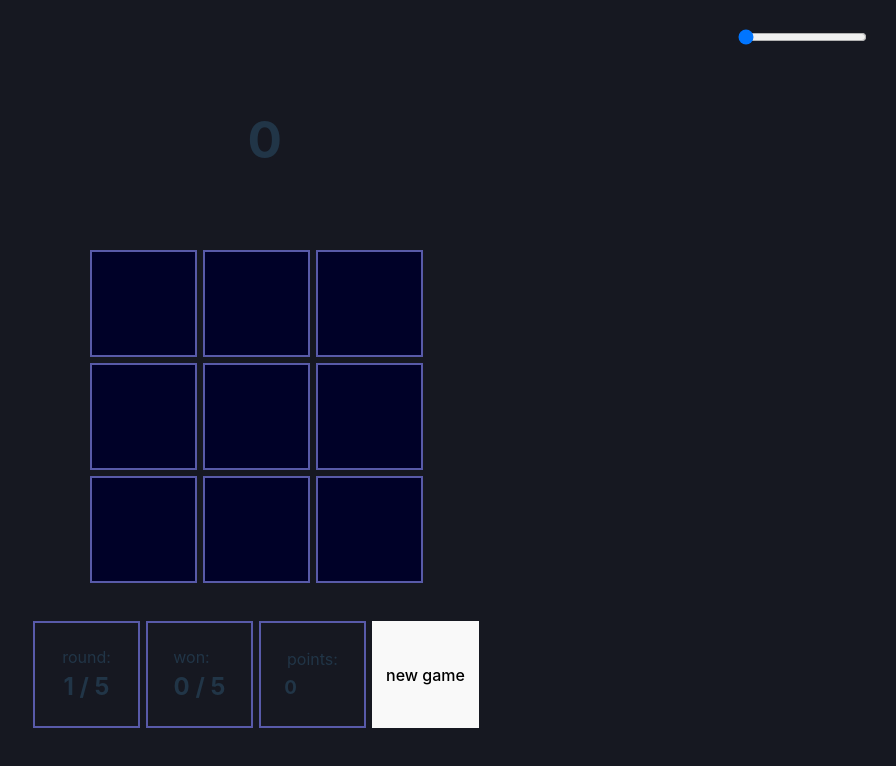
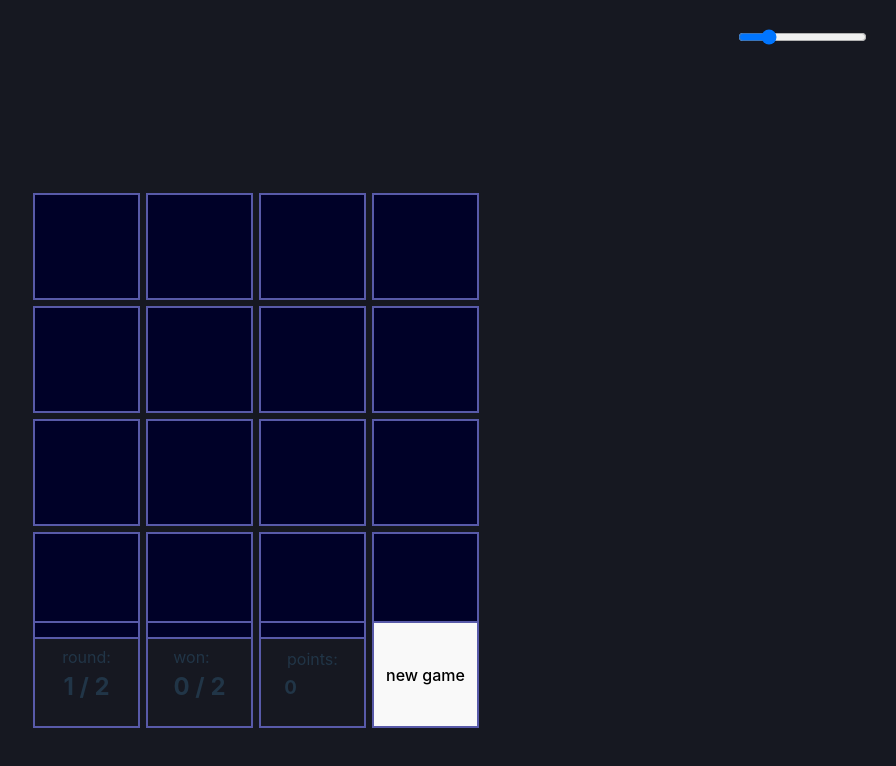
Before and after one commit to colespen/brainer, a React (Vite) app: page / in a window 1280 px wide. Shown: the top 766 px of the page, without its empty margins (384-1280 px from the left). Built offline with nearby package versions, Linux system fonts and the light colour scheme.

Commit message:
fix rounds, work on reducers, MVP works

```diff
--- a/src/App.tsx
+++ b/src/App.tsx
@@ -1,4 +1,4 @@
-import GameMain from "./components/GameMain";
+import GameMain from "./components";
 
 function App() {
   return (
--- a/src/components/GameBoard.tsx
+++ b/src/components/GameBoard.tsx
@@ -6,7 +6,7 @@ function GameBoard({ gridN, cardData, ...rest }: GameBoardProps) {
     <div
       className="game-board"
       style={{
-        // gridTemplateRows: `repeat(${gridN}, 1fr)`,
+        gridTemplateRows: `repeat(${gridN}, 1fr)`,
         gridTemplateColumns: `repeat(${gridN}, 1fr)`,
       }}
     >
--- a/src/components/gameBoardSlice.ts
+++ b/src/components/gameBoardSlice.ts
@@ -11,7 +11,7 @@ const initialState: GameBoard = {
     alert: null,
     isWin: false,
     isLoss: false,
-    roundAmount: 5,
+    roundAmount: 2,
     roundCount: 1,
     winCount: 0,
   },
@@ -38,17 +38,19 @@ const gameBoardSlice = createSlice({
       action: PayloadAction<{ flippedCards: number[] }>
     ) => {
       const { flippedCards } = action.payload;
-      const notFirstRound = state.gameBoard.flippedCards.length;
+      // const notFirstRound = state.gameBoard.flippedCards.length;
+      // let currRound = state.gameBoard.roundCount;
+      // let roundAmount = state.gameBoard.roundAmount;
       state.gameBoard = {
         ...state.gameBoard,
         alert: null,
         isRevealed: true,
         isNewRound: false,
         flippedCards,
-        roundCount: (state.gameBoard.roundCount += notFirstRound ? 1 : 0),
       };
     },
-    boardFaceDown: (state) => {
+
+    gameStartFaceDown: (state) => {
       state.gameBoard = {
         ...state.gameBoard,
         alert: null,
@@ -65,10 +67,14 @@ const gameBoardSlice = createSlice({
       const alert = action.payload;
       state.gameBoard.alert = alert;
     },
+    cardsFaceUp: (state, action: PayloadAction<{ flippedCards: number[] }>) => {
+      const { flippedCards } = action.payload;
+      state.gameBoard.flippedCards = flippedCards;
+    },
     cardsFaceDown: (state) => {
       state.gameBoard.flippedCards = [];
     },
-    cardsFlipped: (state, action: PayloadAction<number>) => {
+    cardFlipped: (state, action: PayloadAction<number>) => {
       const id = action.payload;
       state.gameBoard.flippedCards = [...state.gameBoard.flippedCards, id];
     },
@@ -78,15 +84,23 @@ const gameBoardSlice = createSlice({
     winSet: (state, action: PayloadAction<boolean>) => {
       const isWin = action.payload;
       state.gameBoard.isWin = isWin;
-      state.gameBoard.winCount = state.gameBoard.winCount += 1;
+      state.gameBoard.winCount += 1;
     },
     lossSet: (state, action: PayloadAction<boolean>) => {
       const isLoss = action.payload;
       state.gameBoard.isLoss = isLoss;
     },
-    newRoundSet: (state, action: PayloadAction<boolean>) => {
-      const isNewRound = action.payload;
-      state.gameBoard.isNewRound = isNewRound;
+    incrementRound: (state) => {
+      state.gameBoard.roundCount += 1;
+    },
+    newGameReset: (state) => {
+      state.gameBoard = {
+        ...state.gameBoard,
+        flippedCards: [],
+        isNewRound: true,
+        roundCount: 1,
+        winCount: 0,
+      };
     },
   },
 });
@@ -94,15 +108,17 @@ const gameBoardSlice = createSlice({
 export const {
   resultsUpdated,
   newRoundUpdated,
-  boardFaceDown,
+  gameStartFaceDown,
   boardStart,
   alertUpdated,
+  cardsFaceUp,
   cardsFaceDown,
-  cardsFlipped,
+  cardFlipped,
   cardFound,
   winSet,
   lossSet,
-  newRoundSet,
+  newGameReset,
+  incrementRound,
 } = gameBoardSlice.actions;
 
 export default gameBoardSlice.reducer;
--- a/src/components/GameMain.tsx
+++ b/src/components/index.tsx
@@ -5,22 +5,26 @@ import { winAdded, lossAdded, RoundDataState } from "./roundDataSlice";
 import {
   resultsUpdated,
   newRoundUpdated,
-  boardFaceDown,
+  gameStartFaceDown,
   alertUpdated,
+  cardsFaceUp,
   cardsFaceDown,
-  cardsFlipped,
+  cardFlipped,
   cardFound,
   lossSet,
   winSet,
-  newRoundSet,
+  incrementRound,
+  newGameReset,
 } from "./gameBoardSlice";
 import { RootState } from "../store";
 
 import GameBoard from "./GameBoard";
-import "./GameMain.css";
+import "./styles.css";
 
 const GameMain = () => {
-  const [gridN, setGridN] = useState(3);
+  const [gridN, setGridN] = useState(4);
+  const [winMessage, setWinMessage] = useState("Solid."); // TODO: abstract
+  const [isNewGame, setIsNewGame] = useState(false);
   const dispatch = useDispatch();
   const { roundData, gameBoard } = useSelector((state: RootState) => {
     return {
@@ -28,11 +32,13 @@ const GameMain = () => {
       gameBoard: state.gameBoardSlice.gameBoard,
     };
   });
-  // console.log(roundData, gameBoard);
+  // TODO: roundData stats and highscores
+
   // useEffect(() => {
   //   const wins = roundData.find((round: RoundDataState) => round.win === true);
   //   console.log("wins:", wins);
   // }, [roundData]);
+  // console.log(roundData, gameBoard);
 
   // SETTINGS temp harcode
   const paintMax = 0.175; // difficulty / .1
@@ -45,25 +51,41 @@ const GameMain = () => {
   );
   const [cardData, setCardData] = cardState;
 
+  console.log(gameBoard.isNewRound);
 
   // handle board reset on win/loss and new rounds
   useEffect(() => {
     const cardIdList = cardData.map((card) => card.id);
 
     if (gameBoard.isLoss || gameBoard.isWin) {
-      dispatch(alertUpdated(gameBoard.isLoss ? "you got brained" : "Solid."));
+      dispatch(alertUpdated(gameBoard.isLoss ? "you got brained" : winMessage));
+      dispatch(cardsFaceUp({ flippedCards: cardIdList }));
+      dispatch(incrementRound());
       const lossTimeout = setTimeout(() => {
         dispatch(resultsUpdated({ totalFound: gameBoard.cardsFound }));
       }, 2000);
       return () => clearTimeout(lossTimeout);
     }
 
-    if (gameBoard.isNewRound) {
-      dispatch(alertUpdated("Next Round"));
+    if (
+      isNewGame ||
+      (gameBoard.isNewRound && gameBoard.roundCount <= gameBoard.roundAmount)
+    ) {
+      console.log("Is new round");
+      dispatch(
+        alertUpdated(
+          !roundData.length
+            ? "Begin!"
+            : gameBoard.roundCount !== gameBoard.roundAmount
+            ? "Next Round"
+            : "Final Round"
+        )
+      );
 
       const roundReadyTimeout = setTimeout(() => {
         dispatch(alertUpdated("prepare yourself . . ."));
       }, 1500);
+
       dispatch(cardsFaceDown());
 
       const newRoundTimeout = setTimeout(() => {
@@ -75,17 +97,22 @@ const GameMain = () => {
         clearTimeout(roundReadyTimeout);
         clearTimeout(newRoundTimeout);
       };
-    } else {
-      // turn cards face up
-      dispatch(newRoundUpdated({ flippedCards: cardIdList }));
+    } else if (gameBoard.roundCount <= gameBoard.roundAmount) {
+      console.log("each new round start");
+      // when each new round start reveal cards
+      dispatch(cardsFaceUp({ flippedCards: cardIdList }));
+      // dispatch(newRoundUpdated({ flippedCards: cardIdList }));
 
-      // handle card turnover for start of round
+      // then turn down after delay
       const boardResetTimeout = setTimeout(() => {
-        dispatch(boardFaceDown());
+        dispatch(gameStartFaceDown());
       }, revealDelay);
       return () => clearTimeout(boardResetTimeout);
+    } else {
+      dispatch(gameStartFaceDown());
+      dispatch(alertUpdated("The End!"));
     }
-  }, [gameBoard.isNewRound, gameBoard.isLoss, gameBoard.isWin]);
+  }, [gameBoard.isNewRound, gameBoard.isLoss, gameBoard.isWin, isNewGame]);
 
   // update GameData (rounds) on win or loss
   useEffect(() => {
@@ -110,10 +137,26 @@ const GameMain = () => {
     }
   }, [gameBoard.cardsFound, gameBoard.isLoss]);
 
+  useEffect(() => {
+    if (gameBoard.winCount === 1) setWinMessage("Solid.");
+    if (gameBoard.winCount === gameBoard.roundAmount - 2) setWinMessage("Yup :)))");
+    if (gameBoard.winCount === gameBoard.roundAmount - 1)
+      setWinMessage("Perfecto!");
+  }, [gameBoard.winCount]);
+
+  useEffect(() => {
+    if (!isNewGame) return;
+    dispatch(alertUpdated("Cool let's go again . . ."));
+    const newGameTimeout = setTimeout(() => {
+      setIsNewGame(false);
+    }, 2000);
+    return () => clearTimeout(newGameTimeout);
+  }, [isNewGame]);
+
   // turn clicked cards face up
   const handleCardClick = (id: number) => {
     if (!gameBoard.flippedCards.includes(id)) {
-      dispatch(cardsFlipped(id));
+      dispatch(cardFlipped(id));
       if (cardData[id].isColor) {
         console.log("card found");
         // if correct card, cardsFound++
@@ -126,12 +169,13 @@ const GameMain = () => {
     }
   };
 
-  const getInputBacgroundSize = () => {
+  const getInputBackgroundSize = () => {
     return { backgroundSize: `${(gridN * 100) / 8}% 100%` };
   };
 
   return (
     <>
+      {/* TODO: abstract a control panel (modal) */}
       <input
         type="range"
         min={3}
@@ -139,12 +183,12 @@ const GameMain = () => {
         step={1}
         onChange={(e) => setGridN(Number(e.target.value))}
         value={gridN}
-        style={getInputBacgroundSize()}
+        style={getInputBackgroundSize()}
       />
       <div className="game-dashboard-top">
         <h1 className="game-alert">
           {gameBoard.alert ||
-            (gameBoard.cardsFound < totalColorCards
+            (gameBoard.cardsFound > 0 && gameBoard.cardsFound < totalColorCards
               ? gameBoard.cardsFound
               : gameBoard.alert)}
         </h1>
@@ -160,12 +204,13 @@ const GameMain = () => {
         isRevealed={gameBoard.isRevealed}
       />
       <div className="game-dashboard-bottom">
-        {/* <div className="dashboard-bottom-rounds">
-        </div> */}
         <span className="round-count">
           <p>round:</p>
           <h2>
-            {gameBoard.roundCount} / {gameBoard.roundAmount}
+            {gameBoard.roundCount > gameBoard.roundAmount
+              ? gameBoard.roundAmount
+              : gameBoard.roundCount}{" "}
+            / {gameBoard.roundAmount}
           </h2>
         </span>
         <span className="round-count won">
@@ -176,17 +221,14 @@ const GameMain = () => {
         </span>
         <span className="round-count score">
           <p>points:</p>
-          <h3>
-            {gameBoard.totalFound +
-              (gameBoard.isNewRound ||
-              gameBoard.flippedCards.length === cardData.length
-                ? 0
-                : gameBoard.cardsFound)}
-          </h3>
+          <h3>{gameBoard.totalFound + gameBoard.cardsFound}</h3>
         </span>
         <button
           className="new-game"
-          onClick={() => dispatch(newRoundSet(true))}
+          onClick={() => {
+            dispatch(newGameReset());
+            setIsNewGame(true);
+          }}
         >
           new game
         </button>
--- a/src/components/GameMain.css
+++ b/src/components/styles.css
@@ -66,12 +66,11 @@
 }
 
 .new-game {
-  /* position: relative; */
+  border: 2px solid #585aa9;
   bottom: 2em;
 }
 .new-game:hover {
-  /* border-color: #32a1d6; */
-  border-color: #6769c4;
+  border-color: #9294ff;
 }
 
 input[type="range"] {
--- a/src/hooks/useGenerateCardData.ts
+++ b/src/hooks/useGenerateCardData.ts
@@ -19,24 +19,38 @@ function useGenerateCardData(
 } {
   const [cardData, setCardData] = useState<Card[]>([]);
   const [totalColorCards, setTotalColorCards] = useState(0);
+  // const [prevGridN, setPrevGridN] = useState(gridN);
 
-  useEffect(() => {
-    // if not new round return
-    // or if cardData return to avoid dupes
   const totalCards = gridN * gridN;
-    let colorCardsCount = 0;
+  let newData: Card[] = [];
 
-    const newData: Card[] = Array.from({ length: totalCards }, (_, i) => {
+  const createInitialCardData = () => {
+    return Array.from({ length: totalCards }, (_, i) => {
       return {
         id: i,
         color: colorMap.none,
         isColor: false,
       };
     });
+  };
 
-    if (!isNewRound) {
+  // console.log("prevGridN", prevGridN);
+  // console.log("gridN", gridN);
+
+  // update grid size
+  useEffect(() => {
+    newData = createInitialCardData();
     setCardData(newData);
-    } else {
+    // setPrevGridN(gridN);
+  }, [gridN]);
+
+  // assign random colours
+  useEffect(() => {
+    if (!isNewRound) return;
+    let colorCardsCount = 0;
+
+    newData = createInitialCardData();
+
     // assign at least one colored card
     let randomIndex = Math.floor(Math.random() * totalCards);
     newData[randomIndex].color = colorMap.blue;
@@ -61,8 +75,7 @@ function useGenerateCardData(
 
     setCardData(newData);
     setTotalColorCards(colorCardsCount);
-    }
-  }, [gridN, isNewRound]);
+  }, [isNewRound]);
 
   return { cardState: [cardData, setCardData], totalColorCards };
 }
--- a/src/index.css
+++ b/src/index.css
@@ -51,7 +51,6 @@ h1 {
 
 button {
   box-sizing: border-box;
-  /* border-radius: 3px; */
   height: 107px;
   width: 107px;
   border: 2px solid transparent;
@@ -61,7 +60,7 @@ button {
   font-family: inherit;
   background-color: #1a1a1a;
   cursor: pointer;
-  transition: border-color 0.25s;
+  transition: ease-out border-color 100ms;
 }
 button:hover {
   border-color: #9294ff;
```
Lines whose indentation alone changed are shown as unchanged.
